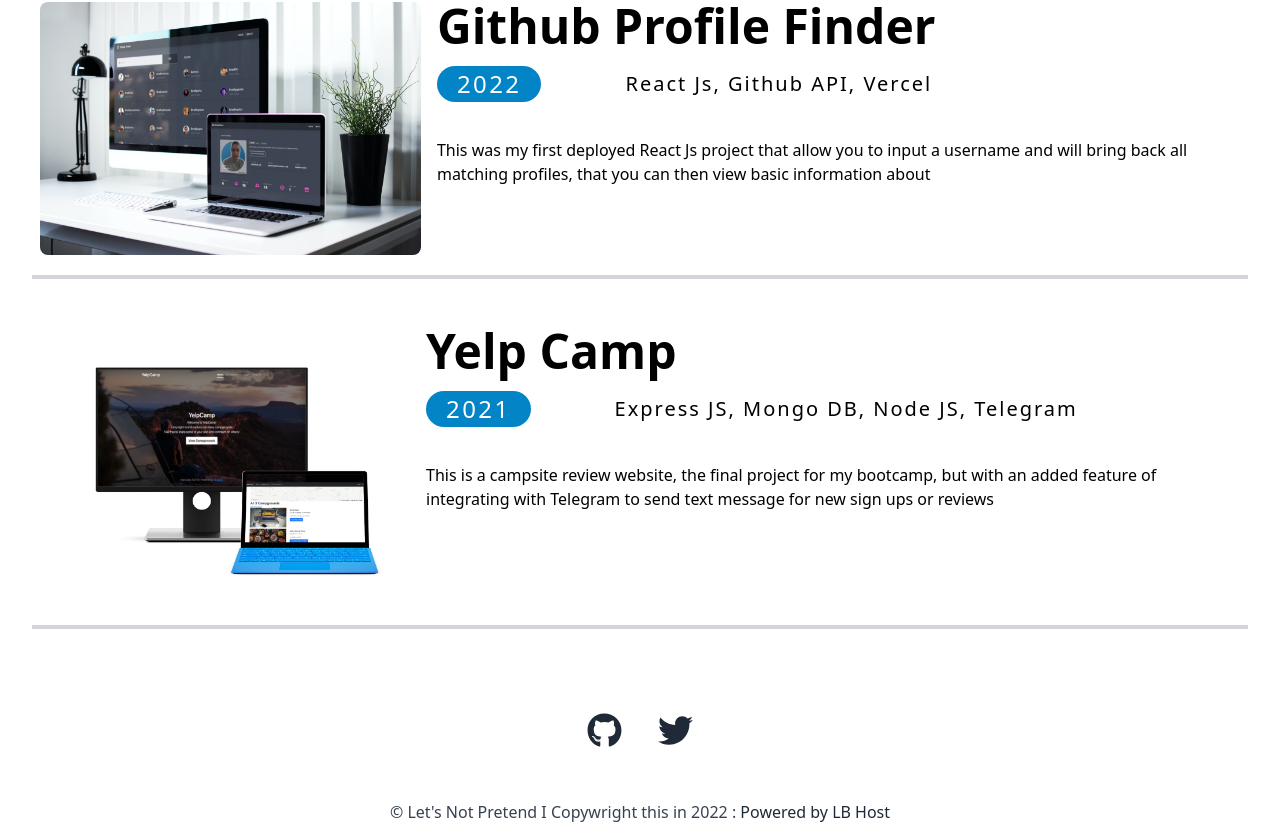
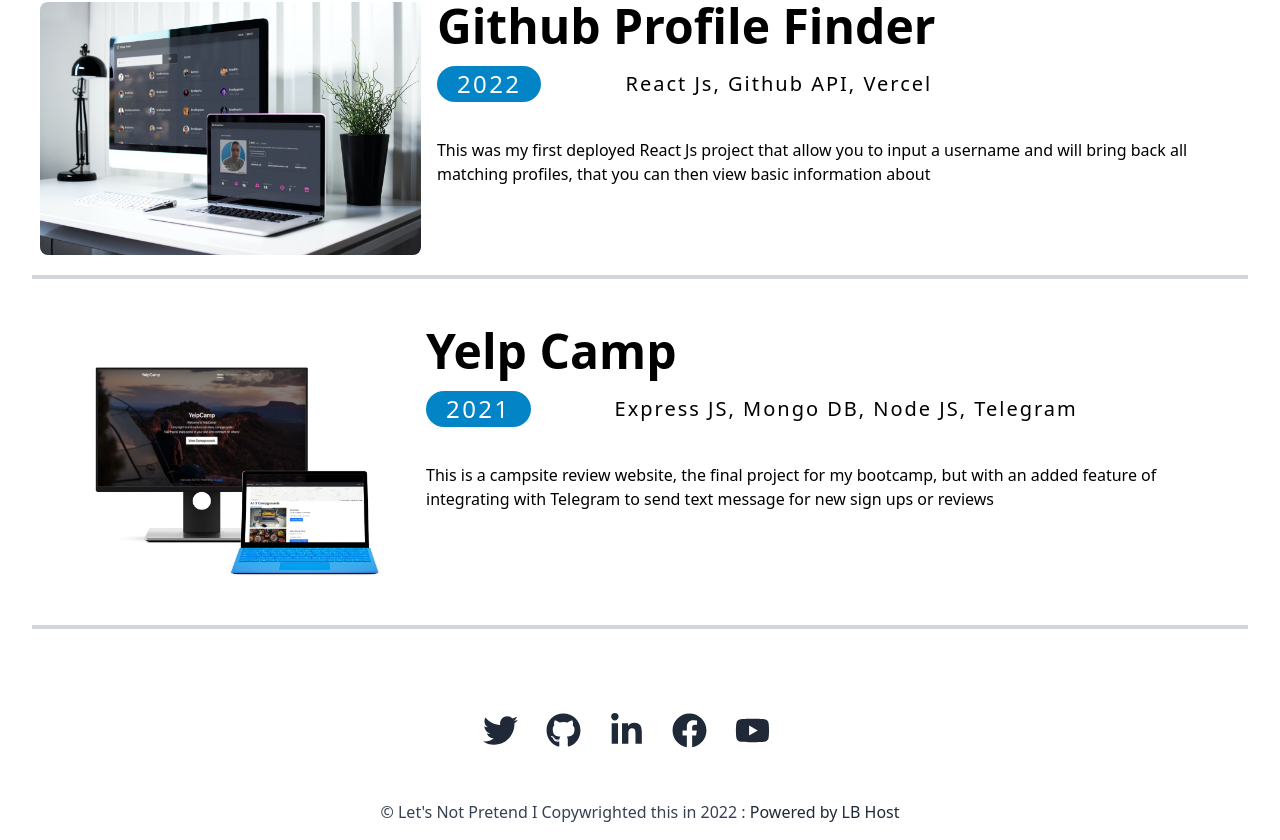
Before and after one commit to liambrewster/portfolio_site, a React (Create React App) app: page / in a window 1280 px wide. Shown: the part 1910-2750 px from the top of the page. Built offline with nearby package versions, Linux system fonts and the light colour scheme.

Commit message:
chore: added more social links for seo improvements (#40)

```diff
--- a/src/components/layouts/Footer.jsx
+++ b/src/components/layouts/Footer.jsx
@@ -1,22 +1,31 @@
 import React from 'react';
-import { FaGithub, FaTwitter } from 'react-icons/fa';
+import { FaGithub, FaTwitter, FaLinkedinIn, FaFacebook, FaYoutube } from 'react-icons/fa';
 
 function Footer() {
   return <footer className="text-center text-white" >
   <div className="justify-center pt-9" id="contact">
     <div className="flex justify-center mb-9">
-      <a href="https://github.com/liambrewster" className="mr-9 text-gray-800">
+      <a href="https://twitter.com/liambrewster" className="mr-7 text-gray-800">
+        <FaTwitter size="35px"/>
+      </a>
+      <a href="https://github.com/liambrewster" className="mr-7 text-gray-800">
         <FaGithub size="35px"/>
       </a>
-      <a href="https://twitter.com/liambrewster" className="text-gray-800">
-        <FaTwitter size="35px"/>
+      <a href="https://www.linkedin.com/in/liambrewster/" className="mr-7 text-gray-800">
+        <FaLinkedinIn size="35px"/>
+      </a>
+      <a href="https://www.facebook.com/LBWebHost" className="mr-7 text-gray-800">
+        <FaFacebook size="35px"/>
+      </a>
+      <a href="https://www.youtube.com/channel/UCVEAr3LdCt8dMX19AqDRUIg" className="mr-7 text-gray-800">
+        <FaYoutube size="35px"/>
       </a>
     </div>
   </div>
 
   <div className="text-center text-gray-700 p-4" >
-    © Let's Not Pretend I Copywright this in 2022 :
-    <a className="text-gray-800" href="https://lbhost.co.uk/"> Powered by LB Host</a>
+    © Let's Not Pretend I Copywrighted this in 2022 :
+    <a className="text-gray-800 hover:text-lg" href="https://lbhost.co.uk/"> Powered by LB Host</a>
   </div>
 </footer>;
 }
--- a/src/components/layouts/Hero.jsx
+++ b/src/components/layouts/Hero.jsx
@@ -15,7 +15,7 @@
 
 
               <p className="mt-3 text-base text-gray-500 sm:mt-5 sm:text-lg sm:max-w-xl sm:mx-auto md:mt-5 md:text-xl lg:mx-0">
-              A UK based, full stack web developer, who is mission-driven with a passion for making user-friendly and functional websites for small businesses to help them perform better and grow online. I am interested to collaborate with you, so please don’t be afraid to get in touch.
+              A UK based, full stack web developer, who has a passion for making user-friendly and functional websites for small businesses to help them perform better and grow online. I am interested to collaborate with you, so please don’t be afraid to get in touch.
               </p>
               <div className="mt-5 sm:mt-8 sm:flex sm:justify-center lg:justify-start">
                 <div className="rounded-md shadow">
```
